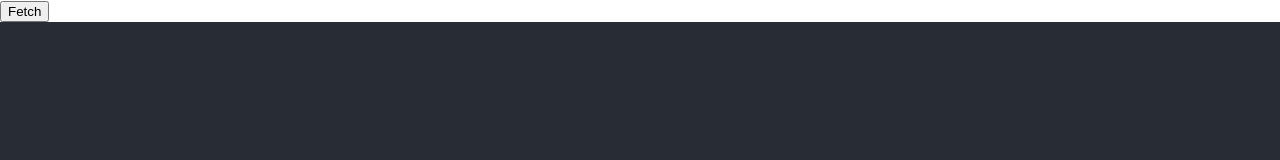
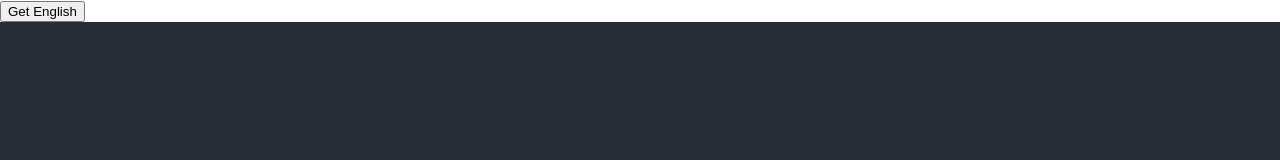
Before and after one commit to NOTindigoviolet/quote-page-react, a React (Create React App) app: page / in a window 1280 px wide. Shown: the top 160 px of the page. Built offline with nearby package versions, Linux system fonts and the light colour scheme.

Commit message:
Can call API to grab arabic but I want to optimise

```diff
--- a/src/App.js
+++ b/src/App.js
@@ -2,26 +2,37 @@ import React from "react";
 import "./App.css";
 
 function App() {
-  async function fetchStuffHanlder() {
+  async function fetchEnglishHandler() {
     const response = await fetch("https://api.quran.com/api/v4/verses/random?language=en&translations=131");
     const data = await response.json();
 
     console.log("Test")
 
+    const num = data.verse.verse_key
+
+    const response2 = await fetch("https://api.quran.com/api/v4/quran/verses/uthmani?verse_key=56%3A51");
+    const data2 = await response2.json()
+
     // for (let i in data.words){
     //   console.log(data.verse.words[i].translation.te xt);
     // }
+
+    // next try to get full arabic text using ayah number
 
     // data.verse.words.forEach((dat) => {
     //   console.log(dat.translation.text);
     // });
 
     console.log(data.verse.translations[0].text);
+
+    console.log(data2.verses[0].text_uthmani);
+
+    console.log(num);
   }
 
   return (
     <React.Fragment>
-      <button onClick={fetchStuffHanlder}>Fetch</button>
+      <button onClick={fetchEnglishHandler}>Get English</button>
       <header className="App-header">
         <p>HELLO</p>
       </header>
```
